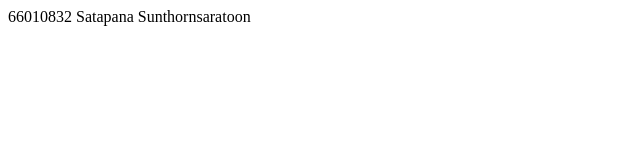
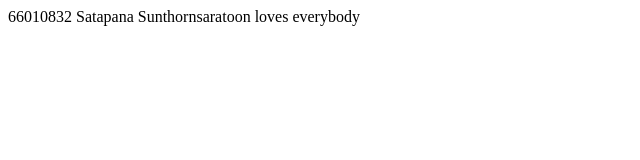
Before and after one commit to Atom11223344/git101, a plain HTML site: page index.html in a window 1280 px wide. Shown: the whole page, without its empty margins (0-640 px from the left). Drawn offline with Linux system fonts and the light colour scheme.

Commit message:
Update index.html

```diff
--- a/index.html
+++ b/index.html
@@ -6,6 +6,6 @@
     <title>Document</title>
 </head>
 <body>
-    66010832 Satapana Sunthornsaratoon
+    66010832 Satapana Sunthornsaratoon loves everybody
 </body>
 </html>
```
